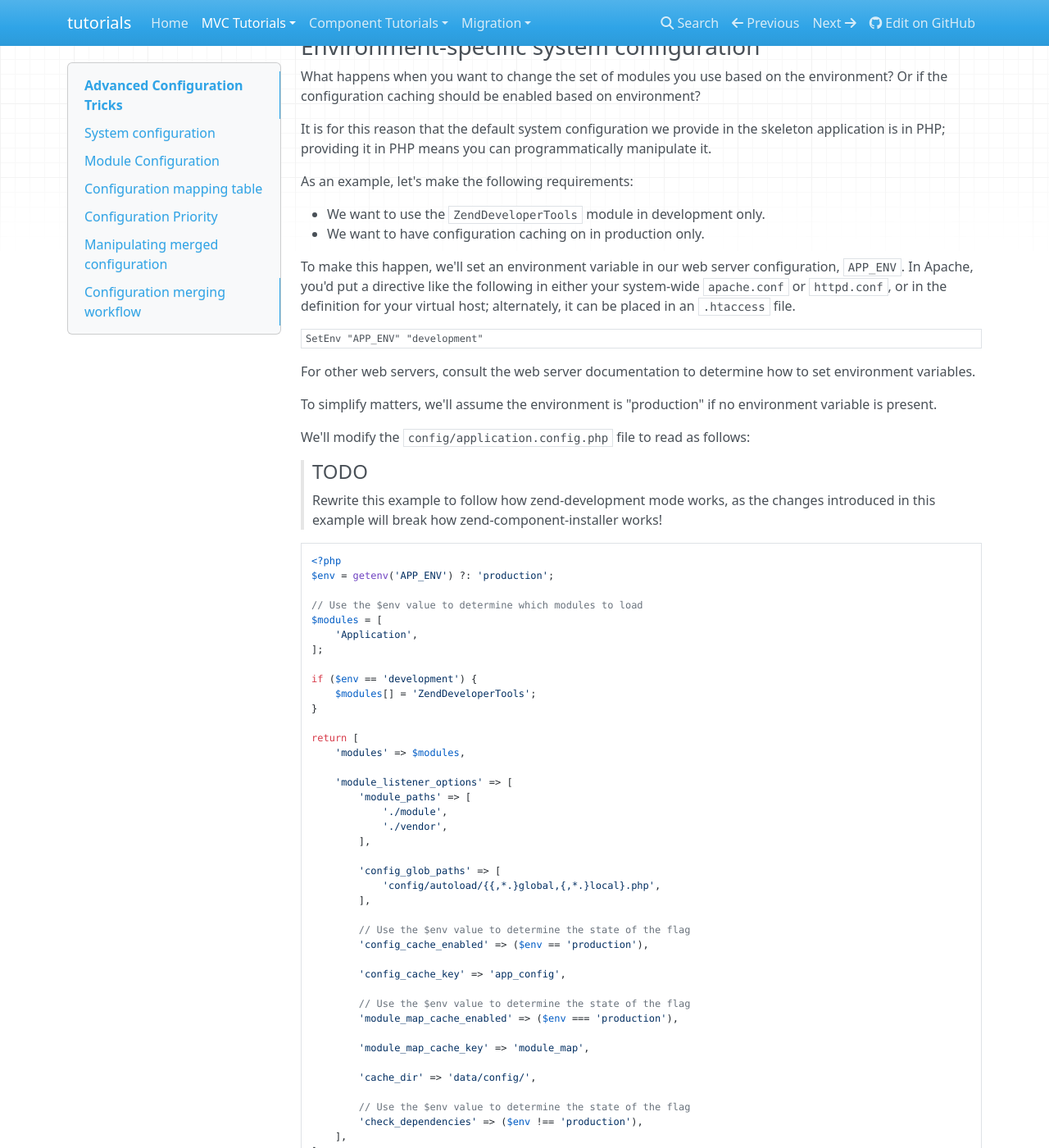
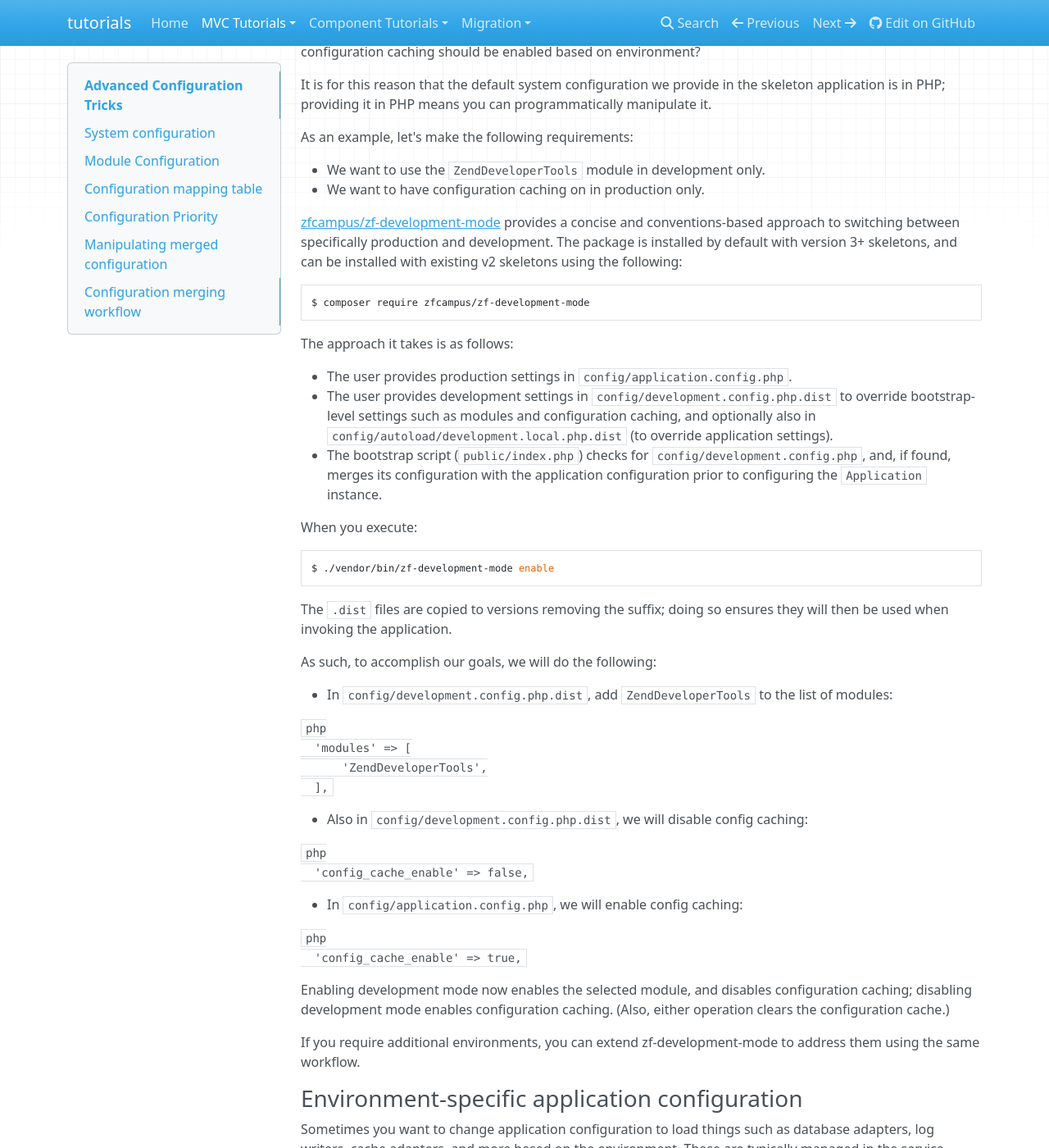
Before and after one commit to laminas/tutorials, an MkDocs documentation site: the page built from doc/book/advanced-config.md, in a window 1280 px wide and 1400 px high, scrolled down 1991 px. Shown: the whole window at 82% size. Built offline with MkDocs 1.6.1, drawn with Linux system fonts in a browser that asks for light colours; nearby versions of some CDN libraries; old or Windows-style settings are respelled for this version of MkDocs; some of the changed text lies outside the part shown.

Commit message:
Updated tutorials to reference changes in skeleton configuration
Specifically:

- development mode artifacts are now present, and needed to be documented.
- application configuration now has production defaults.

````diff
--- a/doc/book/advanced-config.md
+++ b/doc/book/advanced-config.md
@@ -30,12 +30,9 @@ When using the skeleton application, the **system configuration** is by default
 in `config/application.config.php`. The defaults look like this:
 
 ```php
-<?php
 return [
-    // This should be an array of module namespaces used in the application.
-    'modules' => [
-        'Application',
-    ],
+    // Retrieve list of modules used in this application.
+    'modules' => require __DIR__ . '/modules.config.php',
 
     // These are various options for the listeners attached to the ModuleManager
     'module_listener_options' => [
@@ -49,30 +46,30 @@ return [
         ],
 
         // An array of paths from which to glob configuration files after
-        // modules are loaded. These effectively overide configuration
+        // modules are loaded. These effectively override configuration
         // provided by modules themselves. Paths may use GLOB_BRACE notation.
         'config_glob_paths' => [
-            'config/autoload/{{,*.}global,{,*.}local}.php',
+            realpath(__DIR__) . '/autoload/{{,*.}global,{,*.}local}.php',
         ],
 
         // Whether or not to enable a configuration cache.
         // If enabled, the merged configuration will be cached and used in
         // subsequent requests.
-        //'config_cache_enabled' => $booleanValue,
+        'config_cache_enabled' => true,
 
         // The key used to create the configuration cache file name.
-        //'config_cache_key' => $stringKey,
+        'config_cache_key' => 'application.config.cache',
 
         // Whether or not to enable a module class map cache.
         // If enabled, creates a module class map cache which will be used
         // by in future requests, to reduce the autoloading process.
-        //'module_map_cache_enabled' => $booleanValue,
+        'module_map_cache_enabled' => true,
 
         // The key used to create the class map cache file name.
-        //'module_map_cache_key' => $stringKey,
+        'module_map_cache_key' => 'application.module.cache',
 
         // The path in which to cache merged configuration.
-        //'cache_dir' => $stringPath,
+        'cache_dir' => 'data/cache/',
 
         // Whether or not to enable modules dependency checking.
         // Enabled by default, prevents usage of modules that depend on other modules
@@ -122,76 +119,66 @@ As an example, let's make the following requirements:
 - We want to use the `ZendDeveloperTools` module in development only.
 - We want to have configuration caching on in production only.
 
-To make this happen, we'll set an environment variable in our web server
-configuration, `APP_ENV`. In Apache, you'd put a directive like the following in
-either your system-wide `apache.conf` or `httpd.conf`, or in the definition for
-your virtual host; alternately, it can be placed in an `.htaccess` file.
+[zfcampus/zf-development-mode](https://github.com/zfcampus/zf-development-mode)
+provides a concise and conventions-based approach to switching between
+specifically production and development.  The package is installed by default
+with version 3+ skeletons, and can be installed with existing v2 skeletons
+using the following:
 
-```apache
-SetEnv "APP_ENV" "development"
+```bash
+$ composer require zfcampus/zf-development-mode
 ```
 
-For other web servers, consult the web server documentation to determine how to
-set environment variables.
+The approach it takes is as follows:
 
-To simplify matters, we'll assume the environment is "production" if no
-environment variable is present.
+- The user provides production settings in `config/application.config.php`.
+- The user provides development settings in
+  `config/development.config.php.dist` to override bootstrap-level settings
+  such as modules and configuration caching, and optionally also in
+  `config/autoload/development.local.php.dist` (to override application
+  settings).
+- The bootstrap script (`public/index.php`) checks for
+  `config/development.config.php`, and, if found, merges its configuration with
+  the application configuration prior to configuring the `Application` instance.
 
-We'll modify the `config/application.config.php` file to read as follows:
+When you execute:
 
-> #### TODO
->
-> Rewrite this example to follow how zend-development mode works, as the changes
-> introduced in this example will break how zend-component-installer works!
-
-```php
-<?php
-$env = getenv('APP_ENV') ?: 'production';
-
-// Use the $env value to determine which modules to load
-$modules = [
-    'Application',
-];
-
-if ($env == 'development') {
-    $modules[] = 'ZendDeveloperTools';
-}
-
-return [
-    'modules' => $modules,
-
-    'module_listener_options' => [
-        'module_paths' => [
-            './module',
-            './vendor',
-        ],
-
-        'config_glob_paths' => [
-            'config/autoload/{{,*.}global,{,*.}local}.php',
-        ],
-
-        // Use the $env value to determine the state of the flag
-        'config_cache_enabled' => ($env == 'production'),
-
-        'config_cache_key' => 'app_config',
-
-        // Use the $env value to determine the state of the flag
-        'module_map_cache_enabled' => ($env === 'production'),
-
-        'module_map_cache_key' => 'module_map',
-
-        'cache_dir' => 'data/config/',
-
-        // Use the $env value to determine the state of the flag
-        'check_dependencies' => ($env !== 'production'),
-    ],
-];
+```bash
+$ ./vendor/bin/zf-development-mode enable
 ```
 
-This approach gives you flexibility to alter system-level settings.
+The `.dist` files are copied to versions removing the suffix; doing so ensures
+they will then be used when invoking the application.
 
-However, how about altering *application* *specific* settings (not system
-configuration) based on the environment?
+As such, to accomplish our goals, we will do the following:
+
+- In `config/development.config.php.dist`, add `ZendDeveloperTools` to the list
+  of modules:
+
+  ```php
+  'modules' => [
+      'ZendDeveloperTools',
+  ],
+  ```
+
+- Also in `config/development.config.php.dist`, we will disable config caching:
+
+  ```php
+  'config_cache_enable' => false,
+  ```
+
+- In `config/application.config.php`, we will enable config caching:
+
+  ```php
+  'config_cache_enable' => true,
+  ```
+
+Enabling development mode now enables the selected module, and disables
+configuration caching; disabling development mode enables configuration
+caching. (Also, either operation clears the configuration cache.)
+
+If you require additional environments, you can extend zf-development-mode to
+address them using the same workflow.
 
 ### Environment-specific application configuration
 
@@ -217,18 +204,48 @@ files, which you would then commit to your version control system, and
 environment-specific overrides in your "local" configuration files, which you
 would *omit* from version control.
 
+> ### Additional glob patterns for development mode
+>
+> When using zf-development-mode, as detailed in the previous section, the
+> shipped `config/development.config.php.dist` file provides an additional
+> glob pattern for specifying development configuration:
+>
+> - `config/autoload/{,*.}{global,local}-development.php`
+>
+> This will match files such as:
+>
+> - database.global-development.php
+> - database.local-development.php
+>
+> These will only be considered when development mode is enabled!
+
 This is a great solution for development, as it allows you to specify alternate
 configuration that's specific to your development environment without worrying
 about accidently deploying it. However, what if you have more environments
 &mdash such as a "testing" or "staging" environment &mdash; and they each have
 their own specific overrides?
 
-Again, the application environment variable comes to play. We can alter the glob
-path in the system configuration slightly:
+To accomplish this, we'll provide an *environment variable* via our web server
+configuration, `APP_ENV`. In Apache, you'd put a directive like the following
+in either your system-wide apache.conf or httpd.conf, or in the definition for
+your virtual host; alternately, it can be placed in an .htaccess file.
+
+```apacheconf
+SetEnv "APP_ENV" "development"
+```
+
+For other web servers, consult the web server documentation to determine how to
+set environment variables.
+
+To simplify matters, we'll assume the environment is "production" if no
+environment variable is present.
+
+With that in place, We can alter the glob path in the system configuration
+slightly:
 
 ```php
 'config_glob_paths' => [
-    sprintf('config/autoload/{,*.}{global,%s,local}.php', $env)
+    realpath(__DIR__) . sprintf('config/autoload/{,*.}{global,%s,local}.php', getenv('APP_ENV') ?: 'production')
 ],
 ```
 
--- a/doc/book/getting-started/skeleton-application.md
+++ b/doc/book/getting-started/skeleton-application.md
@@ -415,6 +415,57 @@ if (! class_exists(Application::class)) {
     );
 }
 
+// Retrieve configuration
+$appConfig = require __DIR__ . '/../config/application.config.php';
+if (file_exists(__DIR__ . '/../config/development.config.php')) {
+    $appConfig = ArrayUtils::merge($appConfig, require __DIR__ . '/../config/development.config.php');
+}
+
 // Run the application!
-Application::init(require __DIR__ . '/../config/application.config.php')->run();
+Application::init($appConfig)->run();
 ```
+
+## Development mode
+
+Before we begin, we're going to enable *development mode* for the application.
+The skeleton application provides two files that allow us to specify general
+development settings we want to use everywhere; these may include enabling
+modules for debugging, or enabling error display in our view scripts. These
+files are located at:
+
+- `config/development.config.php.dist`
+- `config/autoload/development.local.php.dist`
+
+When we enable development mode, these files are copied to:
+
+- `config/development.config.php`
+- `config/autoload/development.local.php`
+
+This allows them to be merged into our application. When we disable development
+mode, these two files that were created are then removed, leaving only the
+`.dist` versions. (The repository also contains rules to ignore the copies.)
+
+Let's enable development mode now:
+
+```bash
+$ composer development-enable
+```
+
+> ### Never enable development mode in production
+>
+> You should never enable development mode in production, as the typical
+> reason to enable it is to enable debugging! As noted, the artifacts generated
+> by enabling development mode cannot be committed to your repository, so
+> assuming you don't run the command in production, you should be safe.
+>
+> You can test the status of development mode using:
+>
+> ```bash
+> $ composer development-status
+> ```
+>
+> And you can disable it using:
+>
+> ```bash
+> $ composer development-disable
+> ```
--- a/doc/book/in-depth-guide/first-module.md
+++ b/doc/book/in-depth-guide/first-module.md
@@ -65,21 +65,17 @@ We now have a module that can be detected by the
 Let's add this module to our application. Although our module doesn't do
 anything yet, just having the `Module.php` class allows it to be loaded by the
 ModuleManager.  To do this, add an entry for `Blog` to the modules array inside
-the main application config file at `/config/application.config.php`:
+`config/modules.config.php`:
 
 ```php
 <?php
-// In config/application.config.php:
+// In config/modules.config.php:
 
 return [
-    'modules' => [(
-        /* ... */
-        'Application',
-        'Album',
-        'Blog',
-    ],
-
     /* ... */
+    'Application',
+    'Album',
+    'Blog',
 ];
 ```
 
--- a/doc/book/migration/to-v3/application.md
+++ b/doc/book/migration/to-v3/application.md
@@ -199,3 +199,44 @@ if (! class_exists(Application::class)) {
 // Run the application!
 Application::init(require __DIR__ . '/../config/application.config.php')->run();
 ```
+
+## Scripts
+
+The skeleton application for version 2 shipped three scripts with it:
+
+- `bin/classmap_generator.php`
+- `bin/pluginmap_generator.php`
+- `bin/templatemap_generator.php`
+
+If you are upgrading an existing application, these will still be present.
+However, if you are starting a new application, and used these previously, they
+are no longer present.
+
+- `classmap_generator.php` was removed as it's unnecessary when using Composer
+  for autoloading. When preparing a production installation, run `composer
+  dump-autoload -o` and/or `composer dump-autoload -a`; both will generate
+  optimized class map autoloading rules for you.
+- `pluginmap_generator.php` was essentially obsolete due to the presence of
+  `classmap_generator.php` anyways.
+- `templatemap_generator.php` was moved to the zend-view component with the
+  2.8.0 release of that component, and is now available via
+  `./vendor/bin/templatemap_generator.php`. Additionally, its usage signature
+  has changed; please use the `--help` or `-h` switches on first invocation to
+  discover how to use it.
+
+## Development mode
+
+Version 3 of the skeleton application adds a requirement on
+[zfcampus/zf-development-mode](https://github.com/zfcampus/zf-development-mode),
+which provides a way to store common development-specific settings in your
+repository and then selectively enable/disable them during development.
+
+If you are upgrading from an existing application, you can install this feature:
+
+```bash
+$ composer require zfcampus/zf-development-mode
+```
+
+Please refer to the [package documentation](https://github.com/zfcampus/zf-development-mode)
+for details on how to setup your application configuration to make use of this
+feature.
````
Also changed, not shown: other parts of doc/book/advanced-config.md (+2 -2 lines), other parts of doc/book/getting-started/skeleton-application.md (+1 -1 lines), other parts of doc/book/migration/to-v3/application.md (+1 -1 lines), doc/book/getting-started/database-and-models.md (+2 -2 lines), doc/book/getting-started/modules.md (+8 -19 lines).
